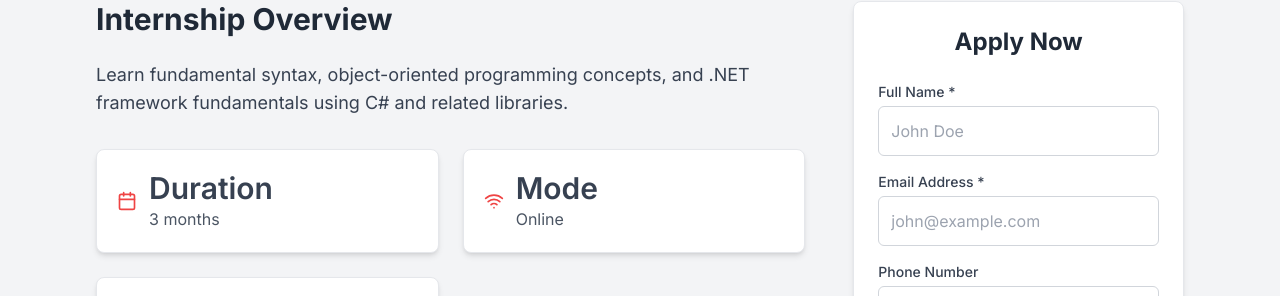
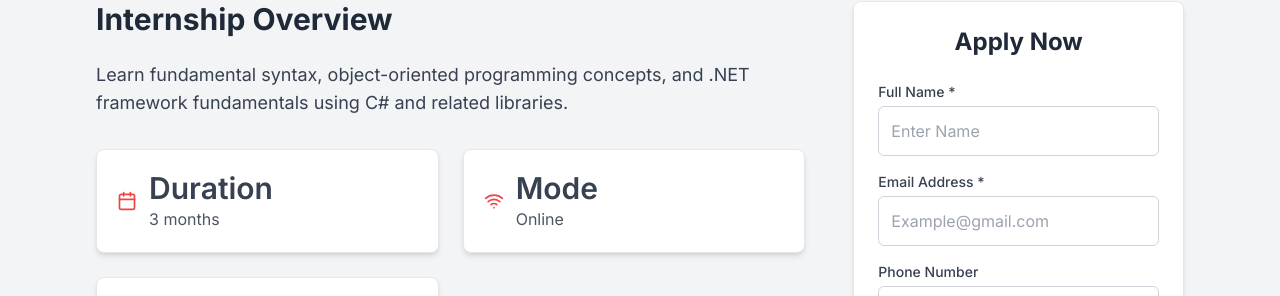
Before and after one commit to EDIZO-IN/Main-Webpage, a React (Vite) app in the folder frontend/: page /internships/Csharp in a window 1280 px wide. Shown: the part 247-543 px from the top of the page. Built offline with nearby package versions, Linux system fonts and the light colour scheme.

Commit message:
Initial commit

```diff
--- a/frontend/src/pages/InternshipDetails.tsx
+++ b/frontend/src/pages/InternshipDetails.tsx
@@ -695,7 +695,7 @@ const InternshipDetails = () => {
                             onChange={handleInputChange}
                             required
                             className={inputFieldClasses}
-                            placeholder="John Doe"
+                            placeholder="Enter Name"
                           />
                         </div>
                         <div>
@@ -710,7 +710,7 @@ const InternshipDetails = () => {
                             onChange={handleInputChange}
                             required
                             className={inputFieldClasses}
-                            placeholder="john@example.com"
+                            placeholder="Example@gmail.com"
                           />
                         </div>
                         <div>
```
